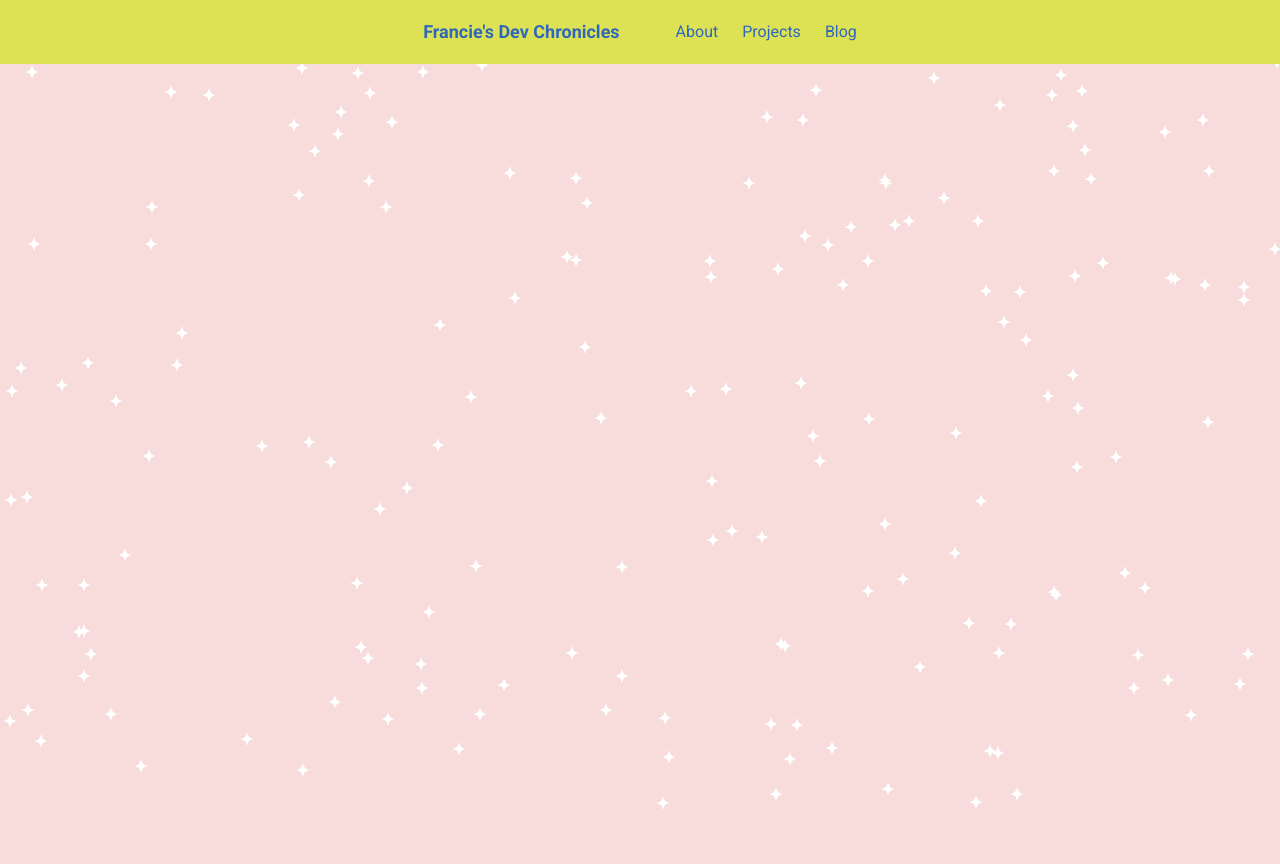
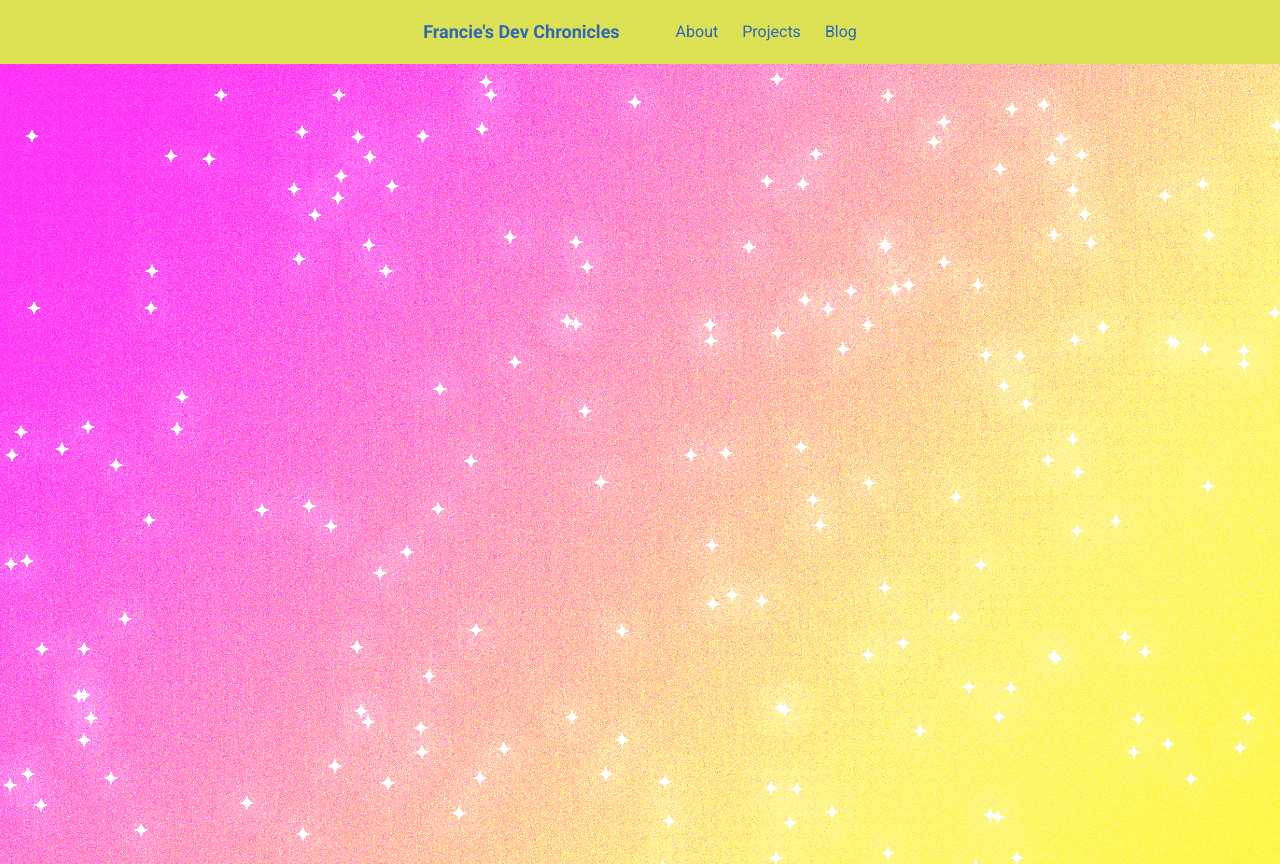
Before and after one commit to fsyncdrv/francescadriver.github.io, a Next.js app: page / in a window 1280 px wide. Before the commit the page ends 811 px from the top, so only its background shows below. Built offline with nearby package versions, Linux system fonts and the light colour scheme; a web font is replaced by a local one.

Commit message:
uncomment heroBg

```diff
--- a/app/styles/Hero.module.css
+++ b/app/styles/Hero.module.css
@@ -1,4 +1,4 @@
-/* .heroBg {
+.heroBg {
   position: relative;
   height: 100vh;
   filter: contrast(390%) brightness(100%);
```
